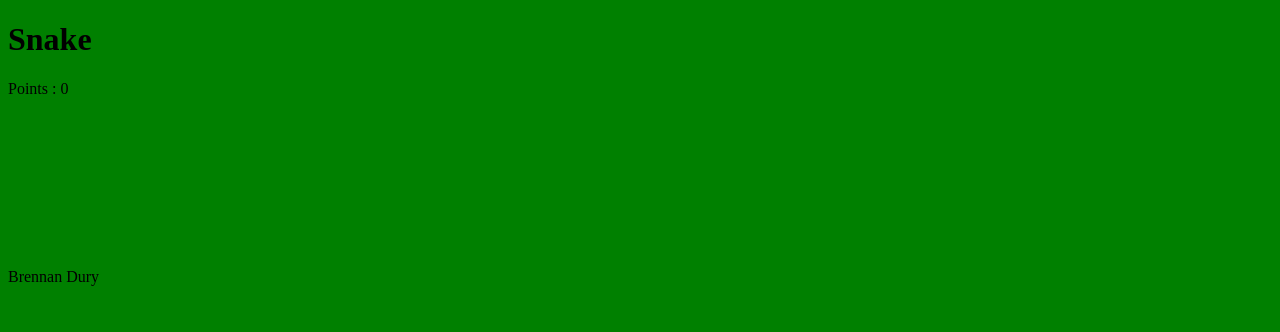
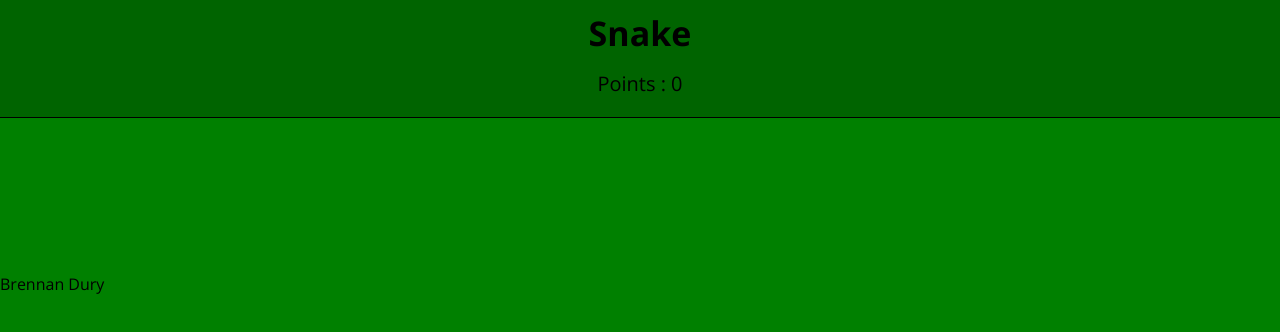
Before and after one commit to BrennanDury/Snake, a plain HTML site: page index.html in a window 1280 px wide. Drawn offline with nearby package versions, Linux system fonts and the light colour scheme.

Commit message:
added header css

```diff
--- a/index.html
+++ b/index.html
@@ -4,6 +4,9 @@
         <title>
             Snake
         </title>
+        <link rel="stylesheet" type="text/css" href="styles/style.css" />
+        <link rel="preconnect" href="https://fonts.gstatic.com">
+        <link href="https://fonts.googleapis.com/css2?family=Open+Sans:wght@400;700;800&display=swap" rel="stylesheet">
     </head>
     <body bgcolor = "green" >
         <header>
--- /dev/null
+++ b/styles/style.css
@@ -0,0 +1,21 @@
+html, body, h1 {
+    margin : 0;
+    font-family : Open Sans;
+}
+
+header {
+    margin : 0;
+    background-color: darkgreen;
+    color: black;
+    text-align: center;
+    font-size: 20px;
+    border: 0px;
+    border-bottom: 1px;
+    border-style : solid;
+}
+
+h1 {
+    font-size: 34px;
+    padding-top : 10px;
+    height : 40px;
+}
```
Also changed, not shown: package-lock.json (added).
